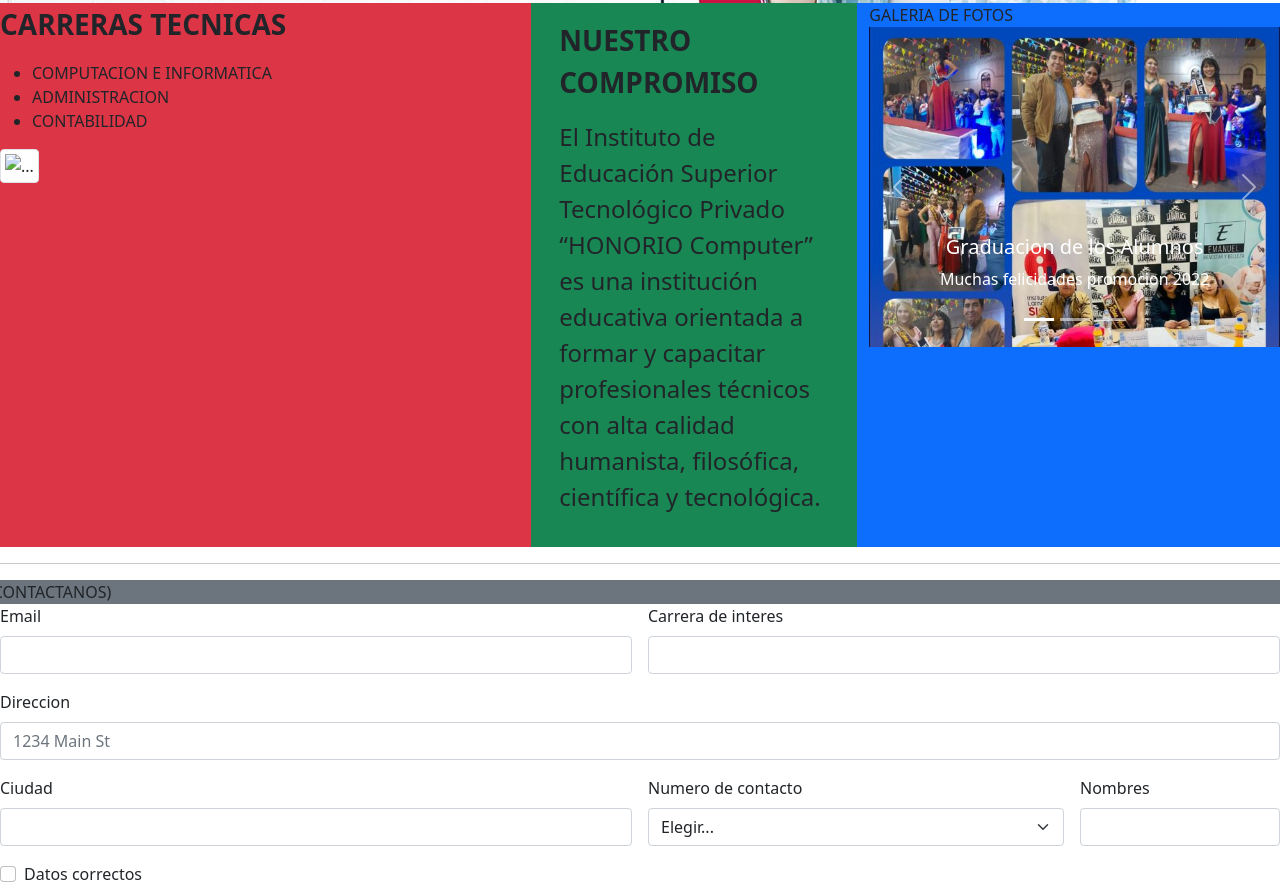
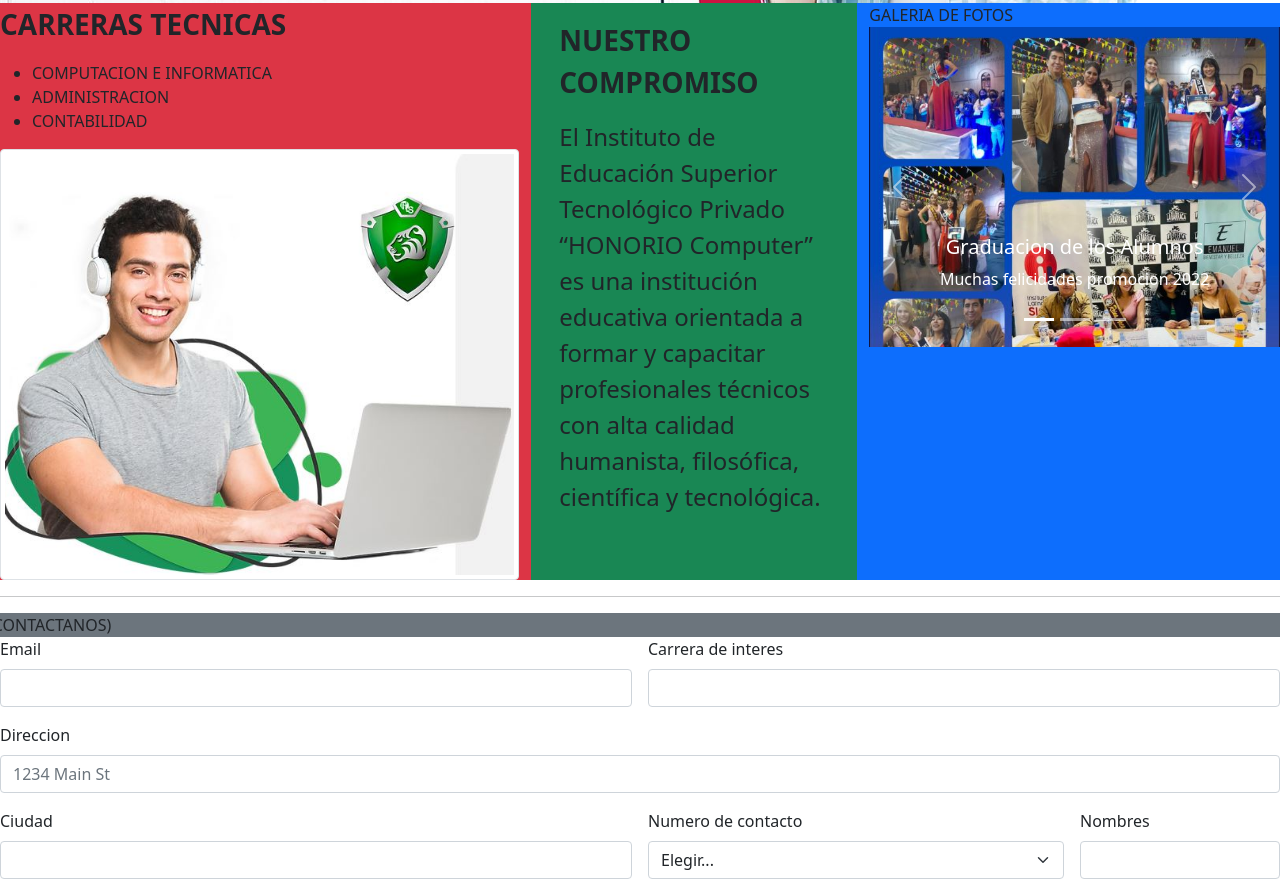
Before and after one commit to johnchristian1617/sitiobs01, a plain HTML site: page index.html in a window 1280 px wide. Shown: the part 892-1784 px from the top of the page. Drawn offline with nearby package versions, Linux system fonts and the light colour scheme.

Commit message:
Update index.html

```diff
--- a/index.html
+++ b/index.html
@@ -64,7 +64,7 @@
 				<li>CONTABILIDAD</li>
 			</ul>
 			<picture>
-				<source srcset="img/computacion.JPG" type="image/svg+xml">
+				<source srcset="carpeta1/computacion.JPG" type="image/svg+xml">
 				<img src="carpeta1/computacion.JPG" class="img-fluid img-thumbnail" alt="...">
 			</picture>
 
```
